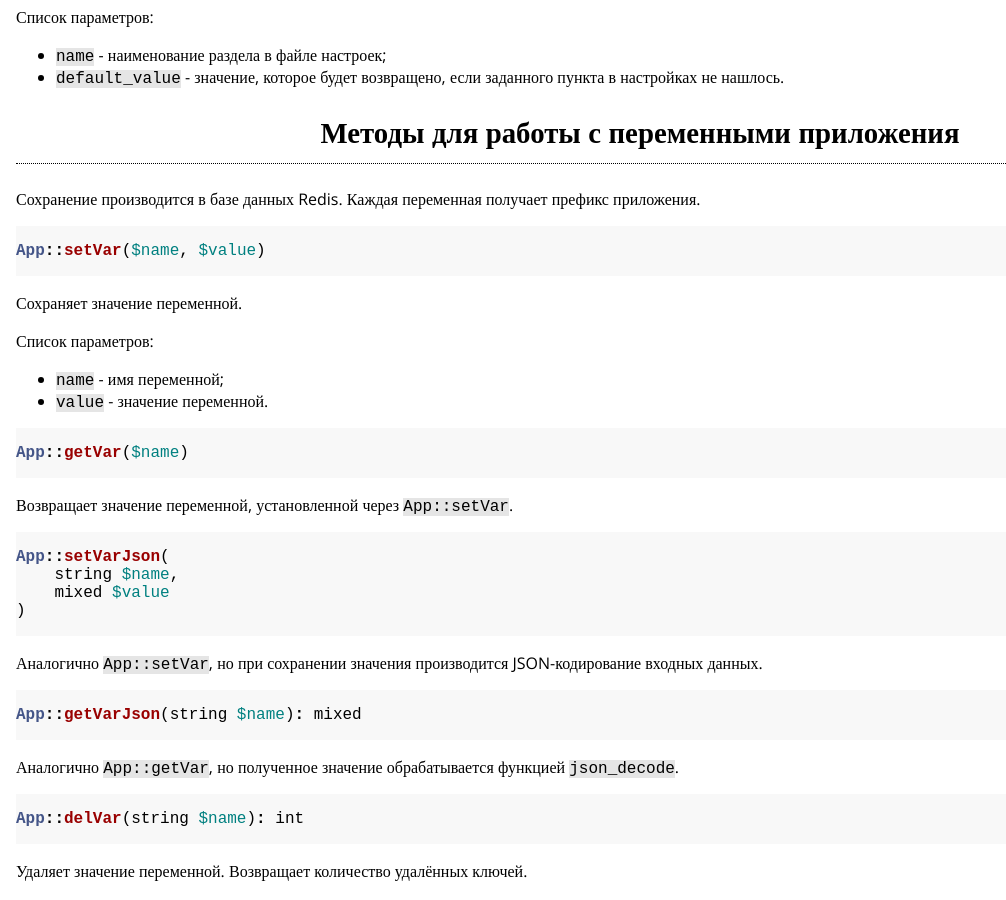
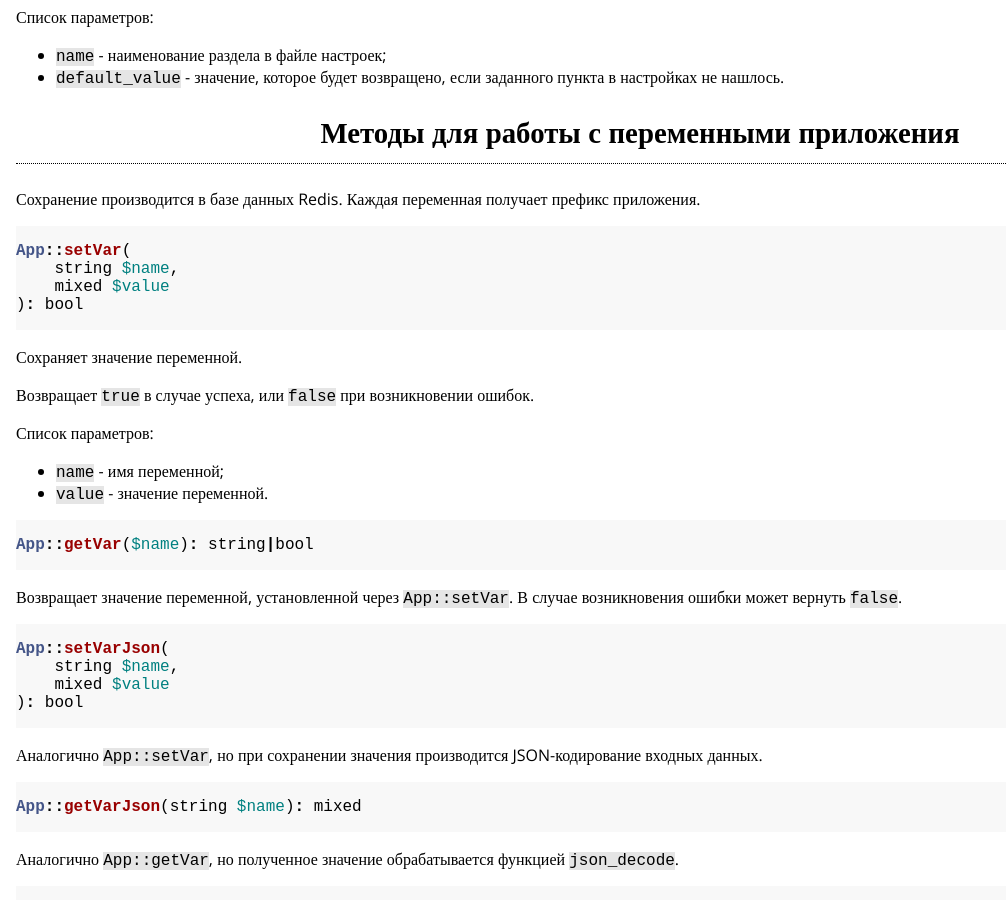
Before and after one commit to fsa/site, a Jekyll site: the page built from neuron/app.md, in a window 1280 px wide and 900 px high, scrolled down 3106 px. Shown: the whole window, without its empty margins (0-1006 px from the left). Built offline with Jekyll 4.4.1, drawn with Linux system fonts in a browser that asks for light colours.

Commit message:
Neuron: доработка раздела App

````diff
--- a/neuron/app.md
+++ b/neuron/app.md
@@ -167,10 +167,15 @@ App::getSettings(
 Сохранение производится в базе данных Redis. Каждая переменная получает префикс приложения.
 
 ```php
-App::setVar($name, $value)
+App::setVar(
+    string $name,
+    mixed $value
+): bool
 ```
 
 Сохраняет значение переменной.
+
+Возвращает `true` в случае успеха, или `false` при возникновении ошибок.
 
 Список параметров:
 
@@ -178,16 +183,16 @@ App::setVar($name, $value)
 * `value` - значение переменной.
 
 ```php
-App::getVar($name)
+App::getVar($name): string|bool
 ```
 
-Возвращает значение переменной, установленной через `App::setVar`.
+Возвращает значение переменной, установленной через `App::setVar`. В случае возникновения ошибки может вернуть `false`.
 
 ```php
 App::setVarJson(
     string $name,
     mixed $value
-)
+): bool
 ```
 
 Аналогично `App::setVar`, но при сохранении значения производится JSON-кодирование входных данных.
````
